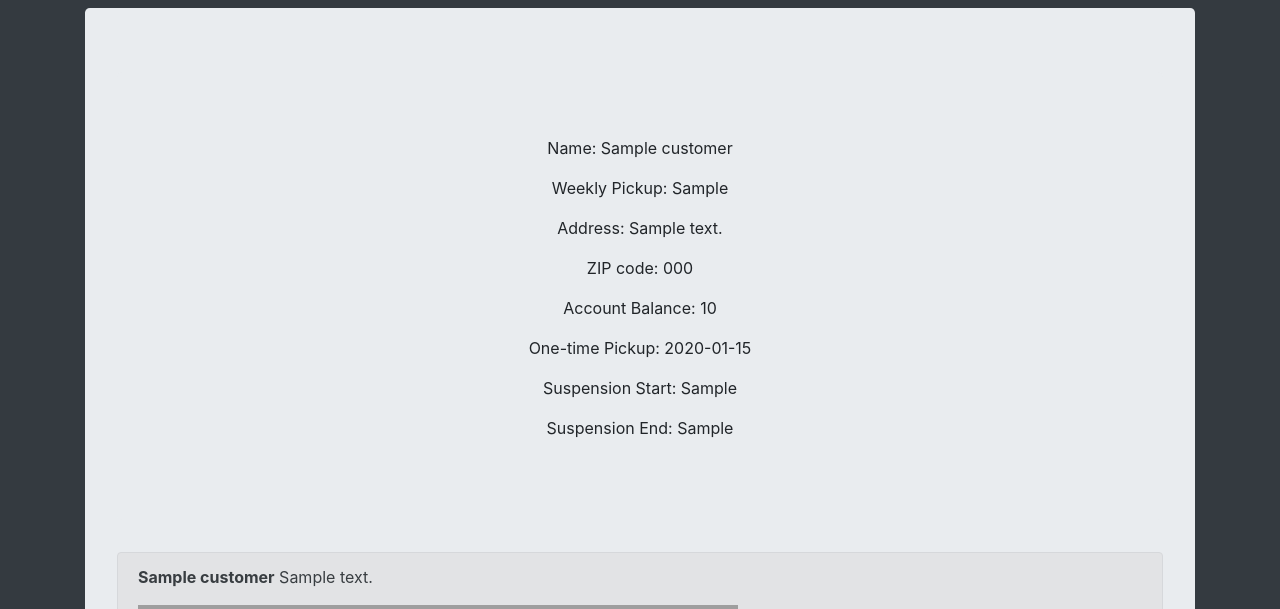
After one commit to dylanbram354/TrashCollector, a Django app: template trash_collector/employees/templates/employees/customer_account.html in a window 1280 px wide. The commit adds this page. Shown: the top 609 px of the page. Run offline with Django 3.2, Linux system fonts and the light colour scheme; the template is opened without the code that fills it: most values are stand-ins (such as "Sample title", 1, 10 or a date in 2020); some libraries are stand-ins or nearby versions; grey boxes are pictures that could not be loaded.

Commit message:
added function to employee to get a list of all customers and show details.

```diff
--- /dev/null
+++ b/trash_collector/employees/templates/employees/customer_account.html
@@ -0,0 +1,31 @@
+{% extends "base.html" %}
+{% block content %}
+
+<div class="account-container">
+    <div class="jumbotron" id="form-page">
+        <p>Name: {{customer.name}}</p>
+        <p>Weekly Pickup: {{customer.pickup_day}}</p>
+        <p>Address: {{customer.address}}</p>
+        <p>ZIP code: {{customer.zip_code}}</p>
+        <p>Account Balance: {{customer.balance}}</p>
+        <p>One-time Pickup: {{customer.onetime_pickup}}</p>
+        <p>Suspension Start: {{customer.suspension_start}}</p>
+        <p>Suspension End: {{customer.suspension_end}}</p>
+    </div>
+    <div>
+        <div class="alert alert-secondary">
+            <p><strong>{{customer.name}}</strong> {{customer.address}}</p>
+            <iframe
+                width="600"
+                height="450"
+                style="border:0"
+                loading="lazy"
+                allowfullscreen
+                src="https://www.google.com/maps/embed/v1/place?key=AIzaSyCakOk3SQCoQ6Z9g-ne5jPfTKLXhGbdFW4
+                    &q={{customer.address}}">
+            </iframe>
+        </div>
+    </div>
+</div>
+
+{% endblock %}
--- a/trash_collector/employees/templates/employees/filter_pickup.html
+++ b/trash_collector/employees/templates/employees/filter_pickup.html
@@ -10,7 +10,7 @@
                 <option value="Monday">Monday</option>
                 <option value="Tuesday">Tuesday</option>
                 <option value="Wednesday">Wednesday</option>
-                <option value="Thursday">Thursday</option>
+                <option value="Thursday">Thursday<option>
                 <option value="Friday">Friday</option>
                 <option value="Saturday">Saturday</option>
                 <option value="Sunday">Sunday</option>
@@ -30,7 +30,7 @@
                 style="border:0"
                 loading="lazy"
                 allowfullscreen
-              src="https://www.google.com/maps/embed/v1/place?key=AIzaSyBzQ39COnqubzZ5K4mbsI1qwIwhmN-0Rf8
+                src="https://www.google.com/maps/embed/v1/place?key=AIzaSyCakOk3SQCoQ6Z9g-ne5jPfTKLXhGbdFW4
                     &q={{customer.address}}">
             </iframe>
         </div>
--- a/trash_collector/employees/urls.py
+++ b/trash_collector/employees/urls.py
@@ -9,5 +9,7 @@ urlpatterns = [
     path('', views.index, name="index"),
     path('create/', views.create, name='create'),
     path('filter/', views.filter_pickups, name='filter'),
-    path('confirm_pickup<int:customer_id>/', views.confirm_pickup, name="confirm_pickup")
+    path('confirm_pickup<int:customer_id>/', views.confirm_pickup, name="confirm_pickup"),
+    path('customer_list/', views.get_customers, name="customer_list"),
+    path('detail/<int:customer_id>', views.get_customers_detail, name="detail")
 ]
--- a/trash_collector/templates/base.html
+++ b/trash_collector/templates/base.html
@@ -47,6 +47,9 @@
           <li class="nav-item">
             <a href="{% url 'employees:filter' %} " class='btn btn-info'>Show Customer by Pickup Day</a>
           </li>
+          <li class="nav-item">
+            <a href="{% url 'employees:customer_list' %} " class='btn btn-info'>Show All Customers</a>
+          </li>
         </ul>
      </div>
      <div>
```
Also changed, not shown: trash_collector/employees/templates/employees/customer_list.html (added, +14 -0 lines), trash_collector/employees/templates/employees/index.html (+14 -9 lines), trash_collector/employees/views.py (+20 -0 lines). Lines whose indentation alone changed are shown as unchanged.
